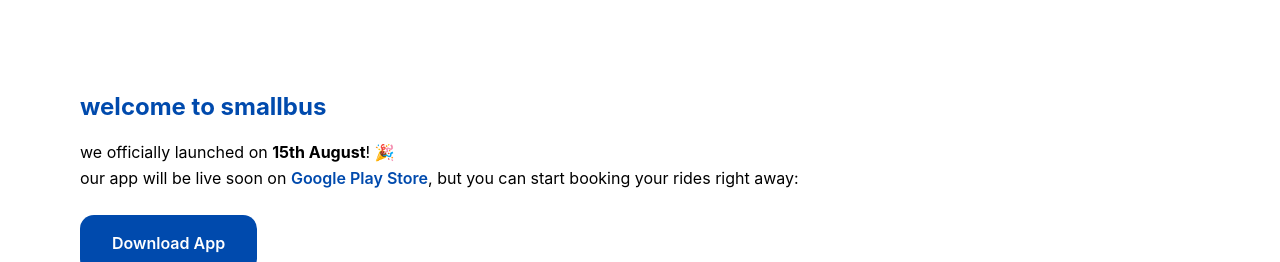
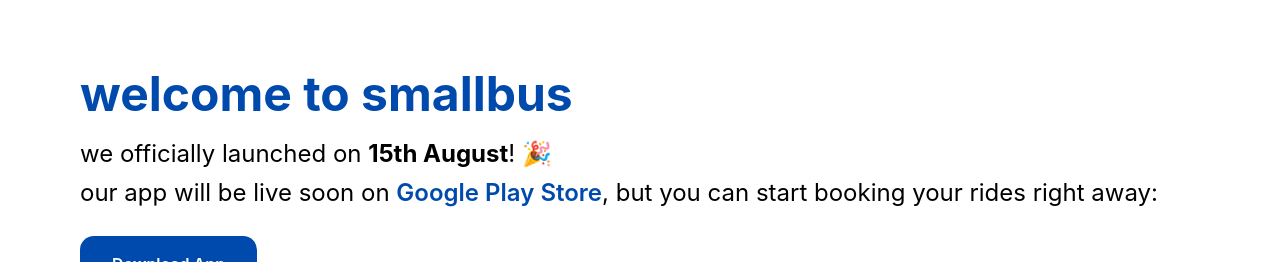
Before and after one commit to amankhan-7/smallbusSample, a Next.js app: page /app in a window 1280 px wide. Shown: the part 185-447 px from the top of the page. Built offline with nearby package versions, Linux system fonts and the light colour scheme; no server answers.

Commit message:
layout change

```diff
--- a/src/app/app/page.jsx
+++ b/src/app/app/page.jsx
@@ -3,11 +3,11 @@ import React from "react";
 const SmallbusDownload = () => {
   return (
     <section className="font-poppins bg-white text-black flex flex-col justify-center items-start min-h-screen px-5 py-10 sm:px-8 md:px-16 lg:px-20">
-      <h1 className="text-[#004aad] font-bold text-md md:text-2xl sm:text-[32px] mb-4">
+      <h1 className="text-[#004aad] font-bold text-4xl md:text-5xl mb-4">
         welcome to smallbus
       </h1>
 
-      <p className="text-[14px] sm:text-[16px] leading-relaxed mb-6">
+      <p className="md:text-2xl text-md leading-relaxed mb-6">
         we officially launched on <strong>15th August</strong>! 🎉<br />
         our app will be live soon on{" "}
         <span className="font-semibold text-[#004aad]">Google Play Store</span>
--- a/src/components/account/booking-card.jsx
+++ b/src/components/account/booking-card.jsx
@@ -59,7 +59,7 @@ export function BookingCard({ booking }) {
         </div>
         <div className="p-[15px]">
           <div className="flex w-full justify-center items-center mb-[15px] relative">
-            <div className="flex-1 text-right pr-6">
+            <div className="flex-1 flex-wrap">
               <div className="font-medium text-[1.1rem]">
                 {booking.fromCity}
               </div>
@@ -68,9 +68,7 @@ export function BookingCard({ booking }) {
               </div>
             </div>
 
-            <ArrowRight className="w-4 h-4 absolute left-1/2 transform -translate-x-1/2" />
-
-            <div className="flex-1 text-left pl-6">
+            <div className="flex-1">
               <div className="font-medium text-[1.1rem]">{booking.toCity}</div>
               <div className="text-[0.9rem] text-[var(--text-secondary)]">
                 {booking.busId?.arrivalTime || "--"}
```
Also changed, not shown: src/components/SearchBar.jsx (line endings or trailing spaces).
